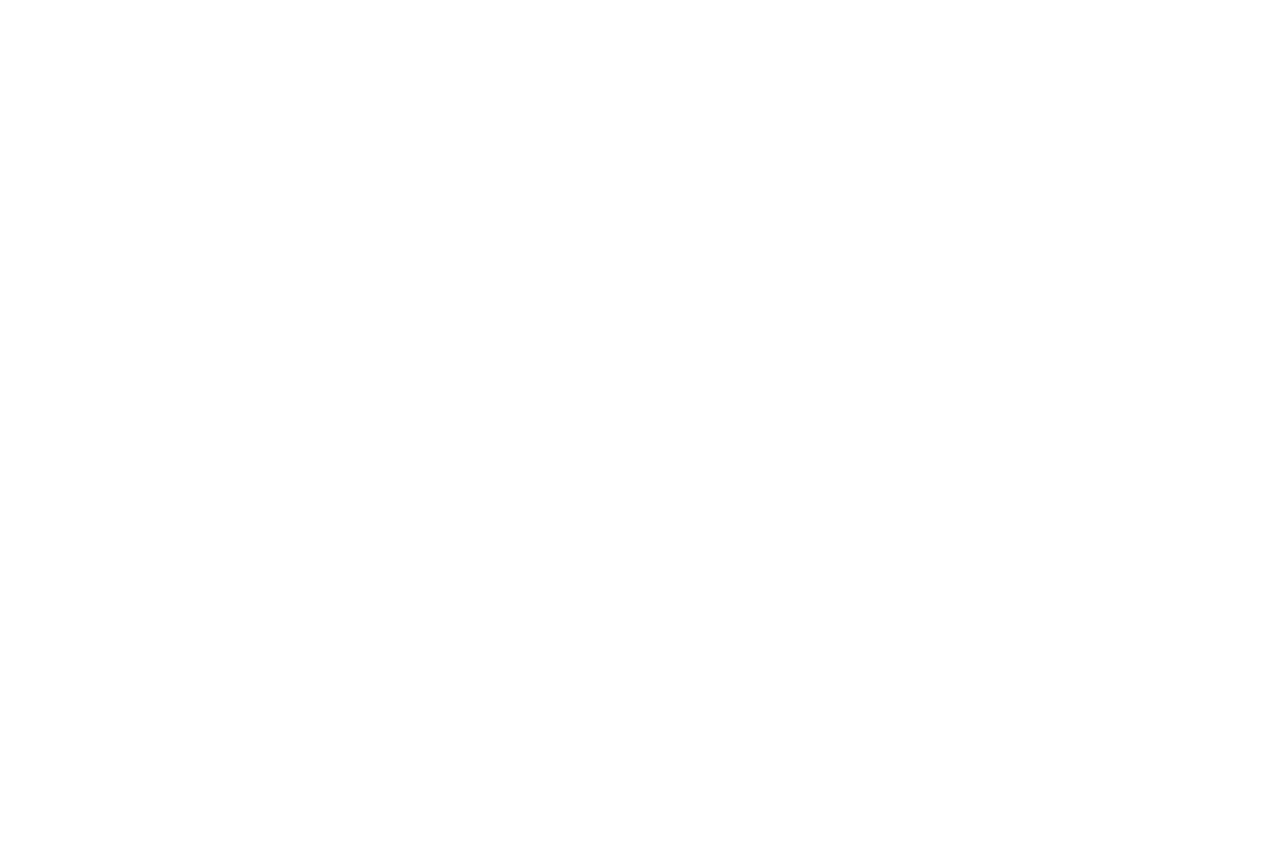
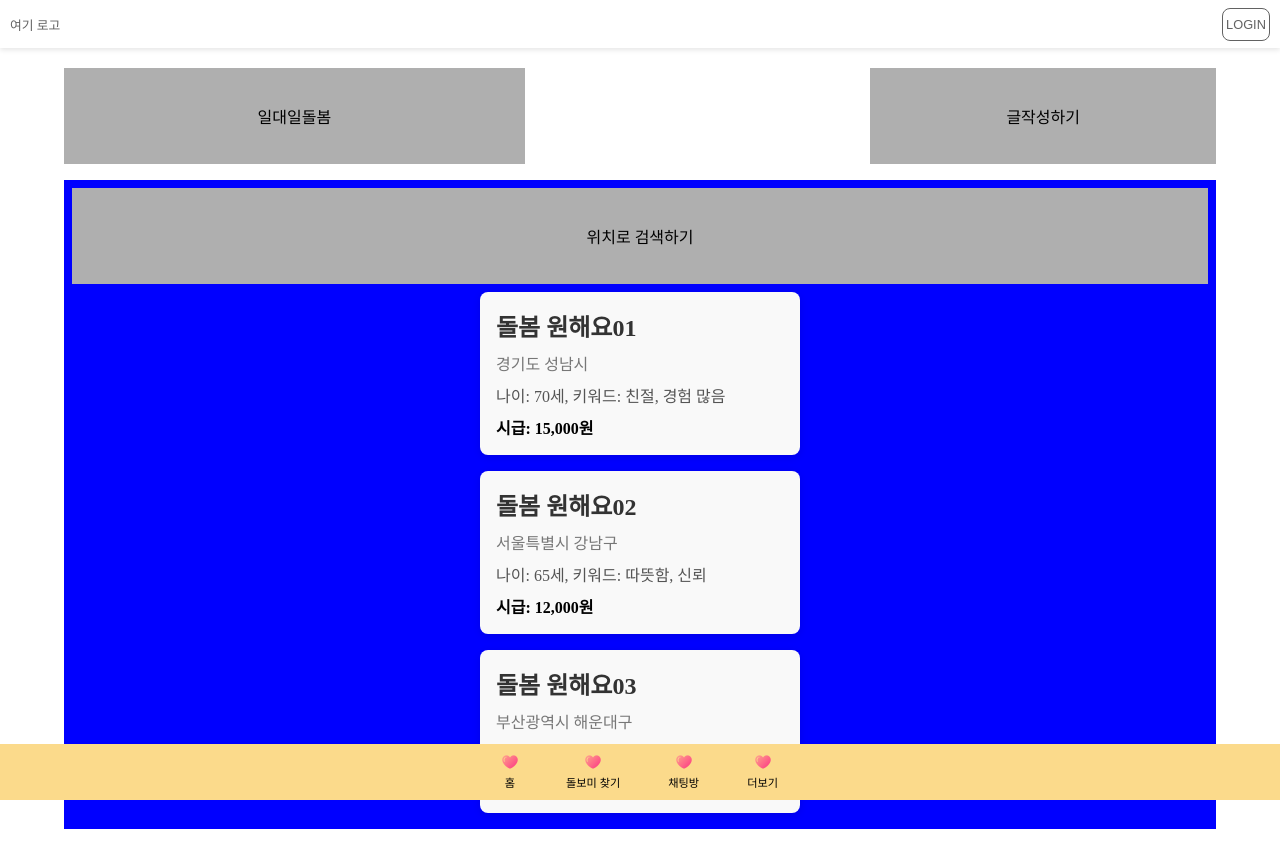
Before and after one commit to yerimi00/GovTech_FE, a React (Vite) app in the folder bombom/: page /want in a window 1280 px wide. Before the commit this address had no page. Before the commit the page ends 800 px from the top, so only its background shows below. Built offline with nearby package versions, Linux system fonts and the light colour scheme.

Commit message:
와이어프레임 기반 돌봄 원해요 페이지 제작

```diff
--- a/bombom/src/Router.jsx
+++ b/bombom/src/Router.jsx
@@ -1,15 +1,22 @@
-import React, { useEffect } from 'react';
-import { BrowserRouter as Router, Route, Routes, useNavigate, useLocation } from 'react-router-dom';
-import Layout from './components/Layout';
-import HomePage from './pages/mainpage/mainpage';
-import ProtectorLoginPage from './components/header/all_login/Protectorlogin';
-import DolbomLoginPage from './components/header/all_login/Dolbomlogin';
-import FirstLoginPage from './components/header/all_login/Firstlogin';
-import ProtectorSignupPage from './components/header/all_signup/all_protectorsignup/ProtectorSignup';
-import FirstDolbomSignupPage from './components/header/all_signup/all_dolbomsignup/FirstDolbomSignup';
-import SecondDolbomSignupPage from './components/header/all_signup/all_dolbomsignup/SecondDolbomSignup';
-import ArbeitDolbomSignupPage from './components/header/all_signup/all_dolbomsignup/ArbeitDolbomSignup';
-import CertificateDolbomSignupPage from './components/header/all_signup/all_dolbomsignup/CertificateDolbomSignup';
+import React, { useEffect } from "react";
+import {
+  BrowserRouter as Router,
+  Route,
+  Routes,
+  useNavigate,
+  useLocation,
+} from "react-router-dom";
+import Layout from "./components/Layout";
+import HomePage from "./pages/mainpage/mainpage";
+import ProtectorLoginPage from "./components/header/all_login/Protectorlogin";
+import DolbomLoginPage from "./components/header/all_login/Dolbomlogin";
+import FirstLoginPage from "./components/header/all_login/Firstlogin";
+import ProtectorSignupPage from "./components/header/all_signup/all_protectorsignup/ProtectorSignup";
+import FirstDolbomSignupPage from "./components/header/all_signup/all_dolbomsignup/FirstDolbomSignup";
+import SecondDolbomSignupPage from "./components/header/all_signup/all_dolbomsignup/SecondDolbomSignup";
+import ArbeitDolbomSignupPage from "./components/header/all_signup/all_dolbomsignup/ArbeitDolbomSignup";
+import CertificateDolbomSignupPage from "./components/header/all_signup/all_dolbomsignup/CertificateDolbomSignup";
+import WantPage from "./pages/wantpage/wantpage";
 
 const AppRouter = () => {
   return (
@@ -17,14 +24,30 @@ const AppRouter = () => {
       <Routes>
         <Route path="/" element={<Layout />}>
           <Route index element={<HomePage />} />
-                    <Route path='/firstloginpage' element={<FirstLoginPage />} />
-                    <Route path='/protectorloginpage' element={<ProtectorLoginPage />} />
-                    <Route path='/dolbomloginpage' element={<DolbomLoginPage />} />
-                    <Route path='/protectorsignuppage' element={<ProtectorSignupPage />} />
-                    <Route path='/firstdolbomsignuppage' element={<FirstDolbomSignupPage />} />
-                    <Route path='/seconddolbomsignuppage' element={<SecondDolbomSignupPage />} />
-                    <Route path='/arbeitdolbomsignuppage' element={<ArbeitDolbomSignupPage />} />
-                    <Route path='/certificatedolbomsignuppage' element={<CertificateDolbomSignupPage />} />
+          <Route path="/firstloginpage" element={<FirstLoginPage />} />
+          <Route path="/protectorloginpage" element={<ProtectorLoginPage />} />
+          <Route path="/dolbomloginpage" element={<DolbomLoginPage />} />
+          <Route
+            path="/protectorsignuppage"
+            element={<ProtectorSignupPage />}
+          />
+          <Route
+            path="/firstdolbomsignuppage"
+            element={<FirstDolbomSignupPage />}
+          />
+          <Route
+            path="/seconddolbomsignuppage"
+            element={<SecondDolbomSignupPage />}
+          />
+          <Route
+            path="/arbeitdolbomsignuppage"
+            element={<ArbeitDolbomSignupPage />}
+          />
+          <Route
+            path="/certificatedolbomsignuppage"
+            element={<CertificateDolbomSignupPage />}
+          />
+          <Route path="/want" element={<WantPage />} />
         </Route>
       </Routes>
     </Router>
--- /dev/null
+++ b/bombom/src/components/card/WantCard.jsx
@@ -0,0 +1,47 @@
+import styled from "styled-components";
+
+const WantCard = ({ title, location, caregiverInfo, hourlyRate }) => {
+  return (
+    <CardContainer>
+      <Title>{title}</Title>
+      <Location>{location}</Location>
+      <CaregiverInfo>{caregiverInfo}</CaregiverInfo>
+      <HourlyRate>{hourlyRate}</HourlyRate>
+    </CardContainer>
+  );
+};
+
+export default WantCard;
+
+const CardContainer = styled.div`
+  background-color: #f9f9f9;
+  border-radius: 8px;
+  padding: 1rem;
+  margin: 0.5rem 0;
+  box-shadow: 0 2px 8px rgba(0, 0, 0, 0.1);
+  display: flex;
+  flex-direction: column;
+  gap: 0.5rem;
+  width: 20rem;
+`;
+
+const Title = styled.h2`
+  font-size: 1.5rem;
+  color: #333;
+`;
+
+const Location = styled.p`
+  font-size: 1rem;
+  color: #777;
+`;
+
+const CaregiverInfo = styled.p`
+  font-size: 1rem;
+  color: #555;
+`;
+
+const HourlyRate = styled.p`
+  font-size: 1rem;
+  color: #000;
+  font-weight: bold;
+`;
--- /dev/null
+++ b/bombom/src/pages/wantpage/wantpage.jsx
@@ -0,0 +1,91 @@
+import React from "react";
+import styled from "styled-components";
+import CustomRow from "../../components/container/CustomRow";
+import CustomFont from "../../components/container/CustomFont";
+import CustomColumn from "../../components/container/CustomColumn";
+import WantCard from "../../components/card/wantcard";
+
+const WantPage = () => {
+  const cardData = [
+    {
+      title: "돌봄 원해요01",
+      location: "경기도 성남시",
+      caregiverInfo: "나이: 70세, 키워드: 친절, 경험 많음",
+      hourlyRate: "시급: 15,000원",
+    },
+    {
+      title: "돌봄 원해요02",
+      location: "서울특별시 강남구",
+      caregiverInfo: "나이: 65세, 키워드: 따뜻함, 신뢰",
+      hourlyRate: "시급: 12,000원",
+    },
+    {
+      title: "돌봄 원해요03",
+      location: "부산광역시 해운대구",
+      caregiverInfo: "나이: 80세, 키워드: 정직, 성실",
+      hourlyRate: "시급: 18,000원",
+    },
+  ];
+  return (
+    <ContainerCenter>
+      <PageContainer>
+        <CustomColumn
+          width="90%"
+          alignItems="center"
+          justifyContent="flex-start"
+          gap="1rem"
+        >
+          <CustomRow width="100%" justifyContent="space-between">
+            <MainDiv width="40%">일대일돌봄</MainDiv>
+            <MainDiv width="30%">글작성하기</MainDiv>
+          </CustomRow>
+          <MainDiv backgroundColor="blue">
+            <MainDiv> 위치로 검색하기</MainDiv>
+            {cardData.map((card, index) => (
+              <WantCard
+                key={index}
+                title={card.title}
+                location={card.location}
+                caregiverInfo={card.caregiverInfo}
+                hourlyRate={card.hourlyRate}
+              />
+            ))}
+          </MainDiv>
+        </CustomColumn>
+      </PageContainer>
+    </ContainerCenter>
+  );
+};
+
+export default WantPage;
+
+const ContainerCenter = styled.div`
+  display: flex;
+  flex-direction: column;
+  align-items: center;
+  width: 100%;
+  min-height: 100vh;
+`;
+
+const PageContainer = styled(ContainerCenter)`
+  width: 100%;
+  display: flex;
+  flex-direction: row;
+  justify-content: center;
+  position: relative;
+  background-color: white;
+  gap: 2rem;
+`;
+
+const MainDiv = styled.div`
+  background-color: ${(props) => props.backgroundColor || "#AFAFAF"};
+  border: none;
+  width: ${(props) => props.width || "100%"};
+  height: ${(props) => props.height || "auto"};
+  min-height: 6rem;
+  padding: 0.5rem;
+  display: flex;
+  flex-direction: column;
+  align-items: center;
+  justify-content: center;
+`;
```
Lines whose indentation alone changed are shown as unchanged.
